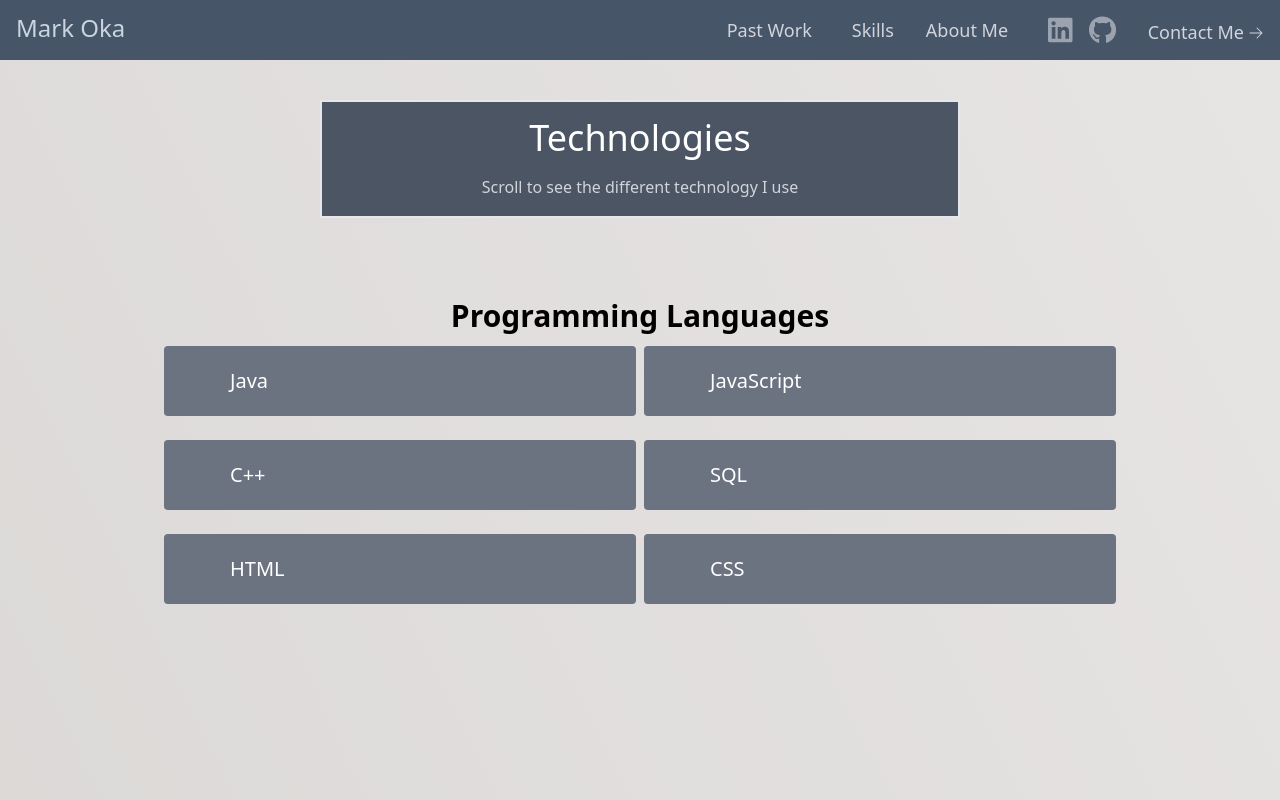
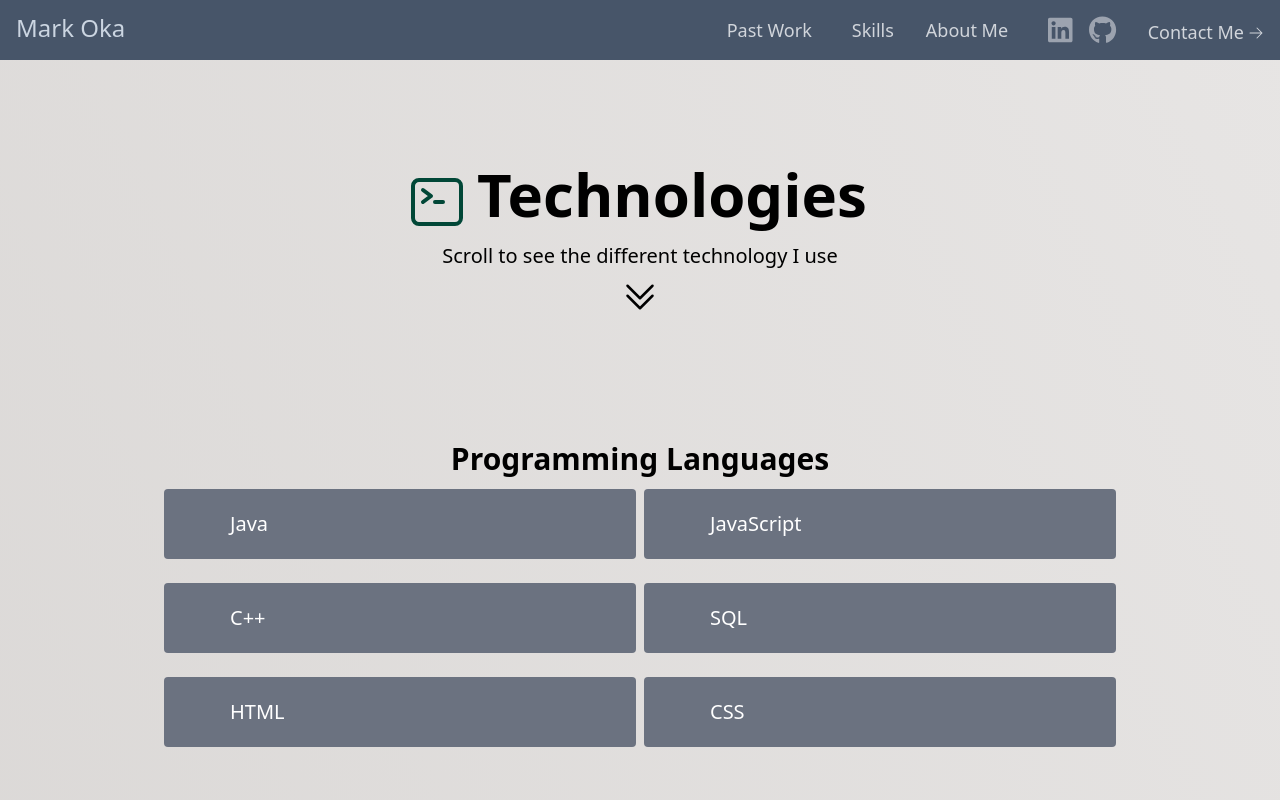
Before and after one commit to markoka101/portfolio, a React (Create React App) app: page /skills in a window 1280 px wide. Shown: the top 800 px of the page. Built offline with nearby package versions, Linux system fonts and the light colour scheme; some icons are missing.

Commit message:
changes to skill title component

```diff
--- a/src/components/Skills.js
+++ b/src/components/Skills.js
@@ -2,7 +2,11 @@ import React, { useState, useEffect, useRef } from "react";
 
 import { languages, frameworks, database, tools } from "../data";
 
-import { ChevronDoubleDownIcon } from "@heroicons/react/24/outline";
+import {
+    ChevronDoubleDownIcon,
+    CommandLineIcon,
+    ComputerDesktopIcon,
+} from "@heroicons/react/24/outline";
 
 import RevealOnScroll from "./RevealOnScroll";
 export default function Skills() {
@@ -18,26 +22,28 @@ export default function Skills() {
     const refTools = useRef();
     const isVisibleTools = RevealOnScroll(refTools);
 
-    const refArrow = useRef();
-    const isVisibleArrows = RevealOnScroll(refArrow);
-
     return (
         <section id="skills" className="flex flex-col min-w-full scroll-smooth">
             <div className="flex flex-wrap  min-w-full mx-auto justify-center items-center scroll-smooth">
-                <div className="flex flex-col w-1/2 border-2 mt-10 bg-gray-600 py-4">
-                    <h1 className="sm:text-4xl text-3xl font-medium mb-4 text-white text-center">
-                        Technologies
-                    </h1>
-                    <div></div>
-                    <p className="lg:w-2/3 mx-auto leading-relaxed text-base text-center text-gray-300">
+                <div className="flex flex-col w-1/2 mt-10 pt-16 pb-10">
+                    <div className="flex flex-row justify-center items-center">
+                        <CommandLineIcon className="h-16 text-green-900" />
+                        <h1 className=" text-6xl font-bold mb-4 text-black text-center mx-2">
+                            Technologies
+                        </h1>
+                    </div>
+                    <p className="lg:w-2/3 mx-auto leading-relaxed text-xl text-center text-black">
                         Scroll to see the different technology I use
                     </p>
+                    <ChevronDoubleDownIcon
+                        className={`h-12 text-black transition-all ease-in-out  py-1 animate-pulse`}
+                    ></ChevronDoubleDownIcon>
                 </div>
 
                 <div
                     ref={refLanguage}
                     className={`transition-all ease-in-out duration-500 mb-20 mt-20 w-full justify-center items-center flex flex-col ${
-                        isVisibleLanguage ? "blur-0" : "blur-sm"
+                        isVisibleLanguage ? "blur-0" : "blur-[2px]"
                     }`}
                 >
                     <h1 className="text-black text-3xl font-bold">
@@ -61,18 +67,11 @@ export default function Skills() {
                         })}
                     </div>
                 </div>
-                <ChevronDoubleDownIcon
-                    ref={refArrow}
-                    className={`h-12 text-black transition-all ease-in-out duration-500 hidden sm:hidden md:block lg:block ${
-                        isVisibleArrows
-                            ? "opacity-0"
-                            : "opacity-100 animate-pulse"
-                    }`}
-                ></ChevronDoubleDownIcon>
+
                 <div
                     ref={refFrameworks}
                     className={`transition-all ease-in-out duration-500 my-44 w-full justify-center items-center flex flex-col ${
-                        isVisibleFramework ? "blur-0" : "blur-sm"
+                        isVisibleFramework ? "blur-0" : "blur-[2px]"
                     }`}
                 >
                     <h1 className="text-black text-3xl font-bold">
@@ -97,7 +96,7 @@ export default function Skills() {
                 <div
                     ref={refDatabase}
                     className={`transition-all ease-in-out duration-500 my-44 w-full justify-center items-center flex flex-col ${
-                        isVisibleDatabase ? "blur-0" : "blur-sm"
+                        isVisibleDatabase ? "blur-0" : "blur-[2px]"
                     }`}
                 >
                     <h1 className="text-black text-3xl font-bold">
@@ -122,7 +121,7 @@ export default function Skills() {
                 <div
                     ref={refTools}
                     className={`transition-all ease-in-out duration-500  my-44 w-full justify-center items-center flex flex-col ${
-                        isVisibleTools ? "blur-0" : "blur-sm"
+                        isVisibleTools ? "blur-0" : "blur-[2px]"
                     }`}
                 >
                     <h1 className="text-black text-3xl font-bold">
```
